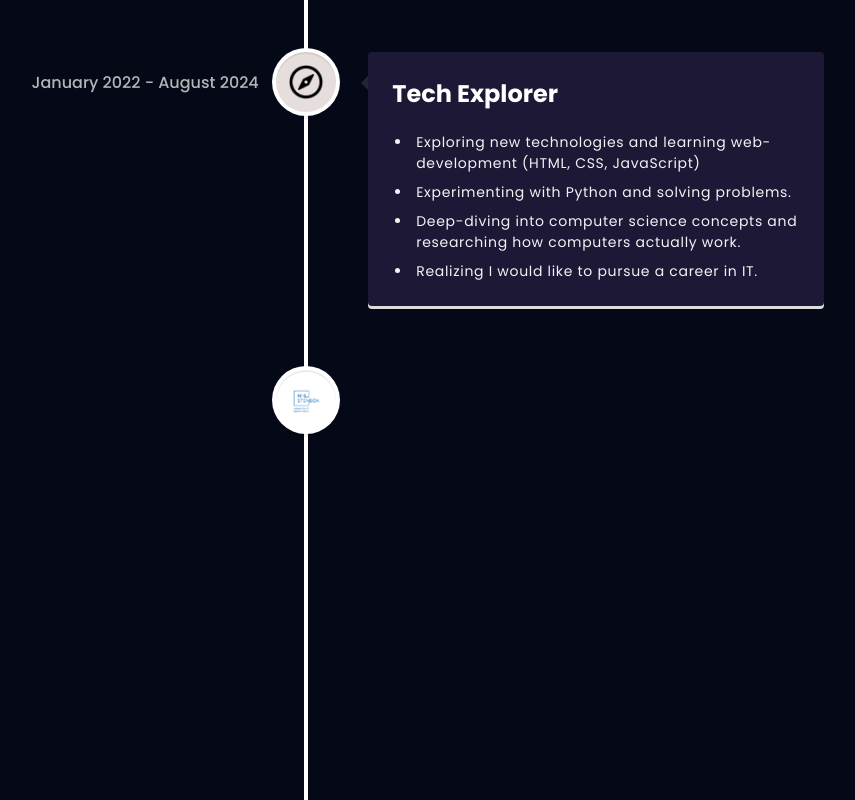
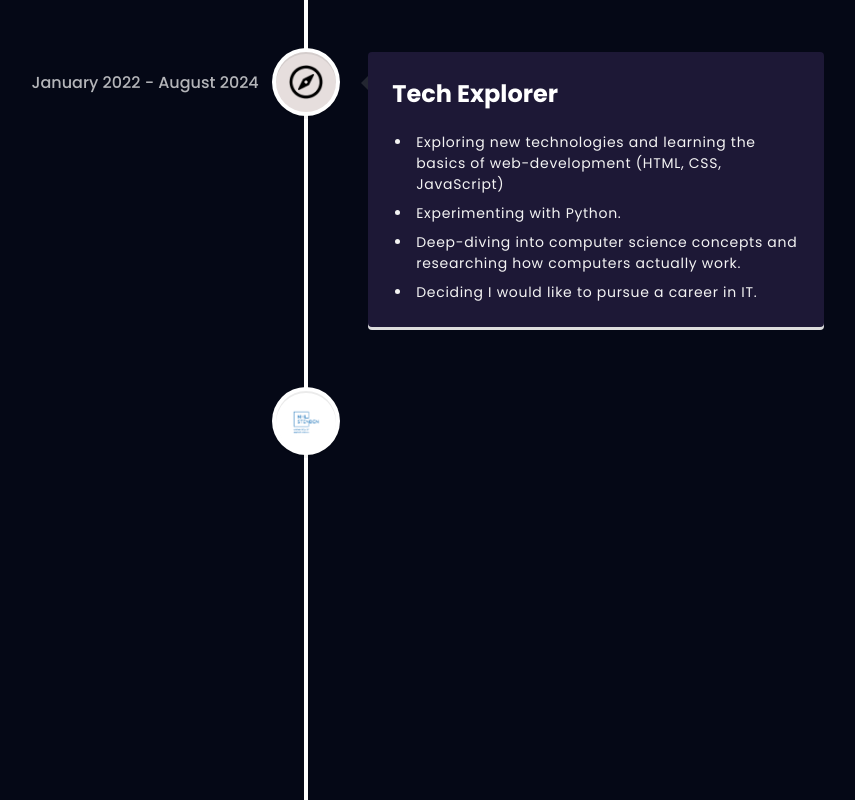
Before and after one commit to FlaviusPetrasciuc/personal-portfolio, a React (Vite) app: page / in a window 1280 px wide. Shown: the part 2640-3440 px from the top of the page, without its empty margins (334-1189 px from the left). Built offline with nearby package versions, Linux system fonts and the light colour scheme.

Commit message:
Minor fixes and final refinements

```diff
--- a/src/components/atoms/Header.tsx
+++ b/src/components/atoms/Header.tsx
@@ -19,7 +19,12 @@ export const Header: React.FC<IHeader> = ({ useMotion, p, h2 }) => {
   );
 
   return useMotion === true ? (
-    <motion.div variants={textVariant()}>
+    <motion.div
+      variants={textVariant()}
+      initial="hidden"
+      whileInView="show"
+      viewport={{ once: true, amount: 0.3 }}
+    >
       <Content />
     </motion.div>
   ) : (
--- a/src/components/layout/Navbar.tsx
+++ b/src/components/layout/Navbar.tsx
@@ -84,7 +84,7 @@ const Navbar = () => {
           <img
             src={toggle ? close : menu}
             alt="menu"
-            className="h-[28px] w-[28px] object-contain"
+            className="h-[28px] w-[28px] object-contain cursor-pointer z-20"
             onClick={() => setToggle(!toggle)}
           />
 
@@ -92,7 +92,8 @@ const Navbar = () => {
             initial={{ opacity: 0, y: -20 }}
             animate={{ opacity: toggle ? 1 : 0, y: toggle ? 0 : -20 }}
             transition={{ duration: 0.3, ease: "easeInOut" }}
-            className={`absolute left-0 right-0 top-full z-10 bg-gray-900/95 backdrop-blur-sm shadow-lg overflow-hidden`}
+            className={`absolute left-0 right-0 top-full z-10 bg-gray-900/95 backdrop-blur-sm shadow-lg overflow-hidden ${toggle ? "pointer-events-auto" : "pointer-events-none"
+              }`}
           >
             <ul className="flex flex-col items-center gap-4 py-6 px-4 w-full">
               {navLinks.map((nav) => (
--- a/src/constants/index.ts
+++ b/src/constants/index.ts
@@ -166,10 +166,10 @@ const experiences: TExperience[] = [
     iconBg: "#E6DEDD",
     date: "January 2022 - August 2024",
     points: [
-      "Exploring new technologies and learning web-development (HTML, CSS, JavaScript)",
-      "Experimenting with Python and solving problems.",
+      "Exploring new technologies and learning the basics of web-development (HTML, CSS, JavaScript)",
+      "Experimenting with Python.",
       "Deep-diving into computer science concepts and researching how computers actually work.",
-      "Realizing I would like to pursue a career in IT.",
+      "Deciding I would like to pursue a career in IT.",
     ],
   },
   {
@@ -185,7 +185,7 @@ const experiences: TExperience[] = [
       "Learning about servers, computer networks, virtual machines and basic security practices.",
       "Learning about Object Oriented Programming in Java and how to build UML class diagrams.",
       "Learning how to work with Arduino and programming my first robot, capable of picking up objects, following a track and avoiding obstacles.",
-      "Taking part in the national Dutch Maatschappelijke Diensttijd Project, using technology to raise public awareness about people with hearing problems."
+      "Participating in the national Dutch Maatschappelijke Diensttijd Project, using technology to raise public awareness about people with hearing difficulties."
     ],
   },
   {
```
Also changed, not shown: 1 other file (tests, documents, lock files or other folders).
